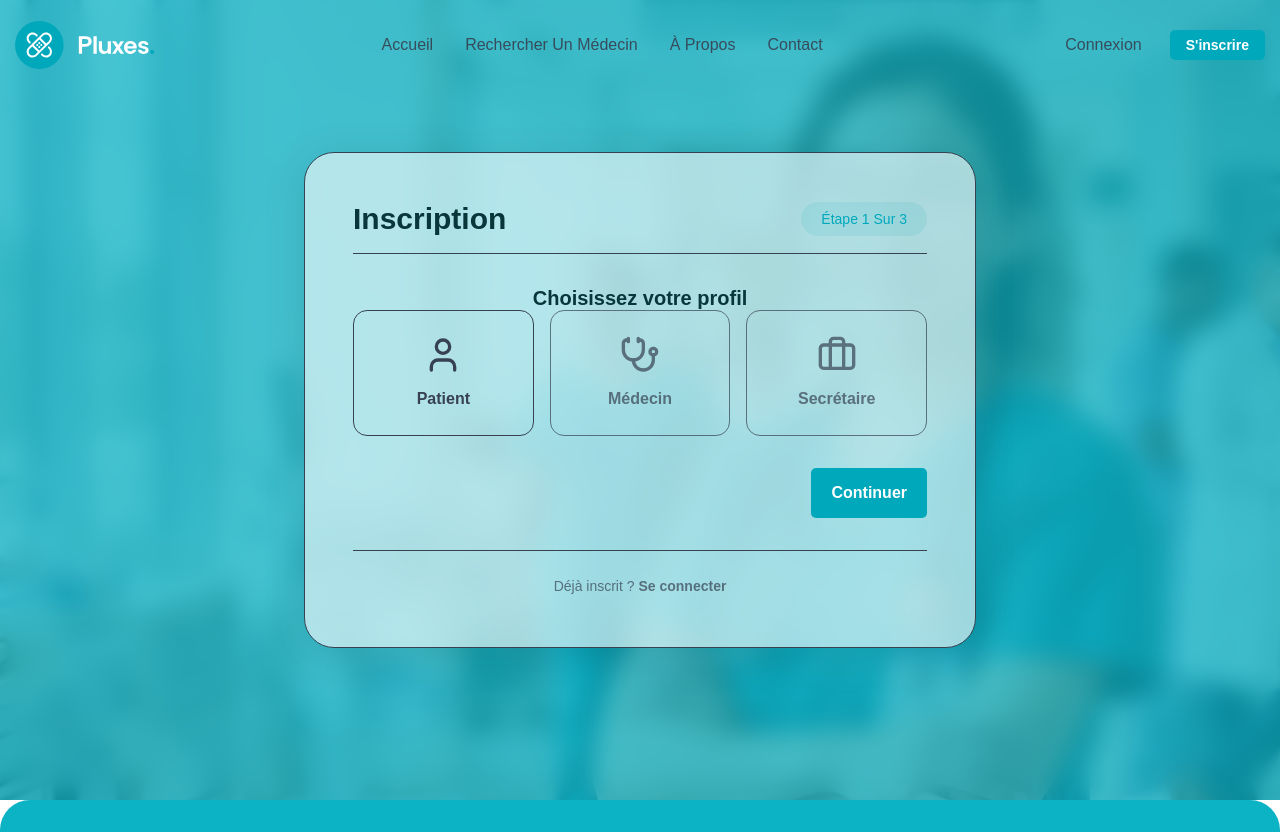
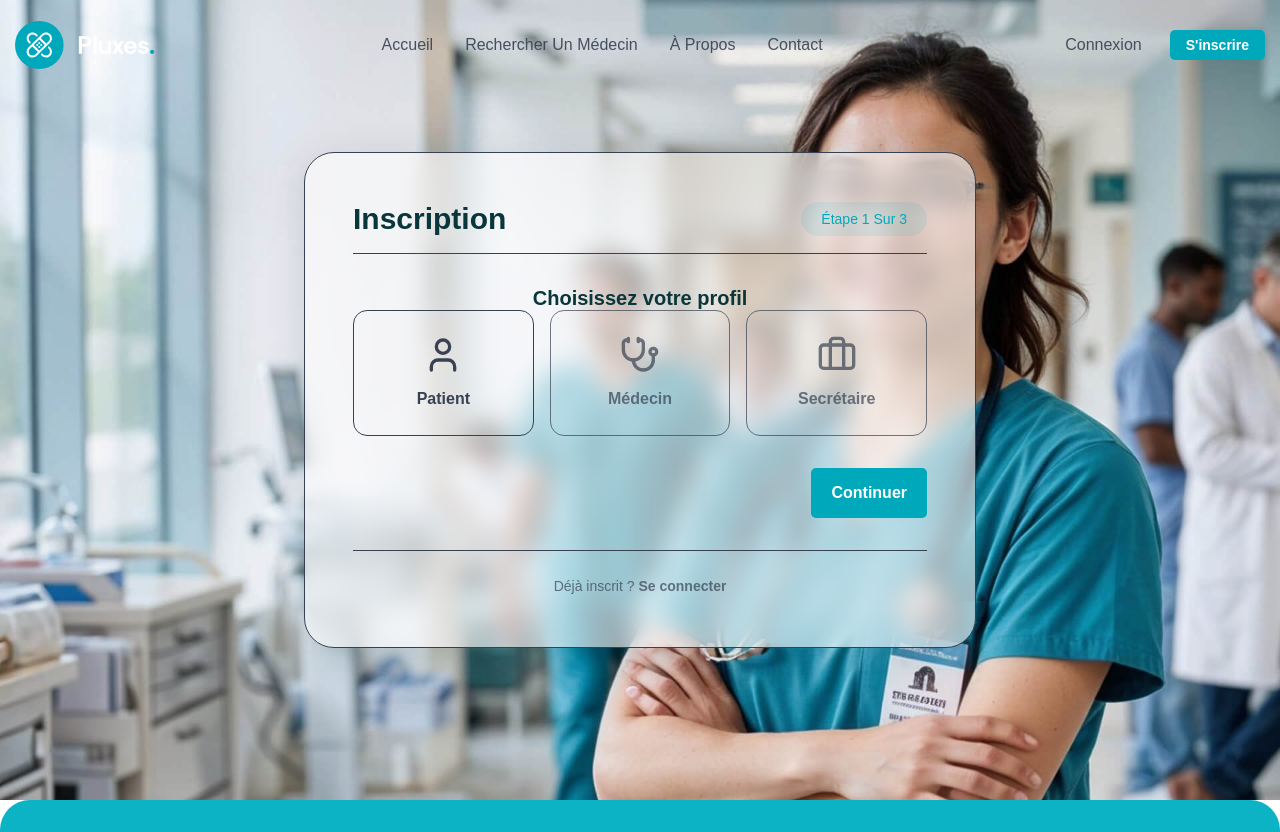
Before and after one commit to iouatt225/MEDIRDV, a Next.js app in the folder apps/web/: page /inscription in a window 1280 px wide. Shown: the top 832 px of the page. Built offline with nearby package versions, Linux system fonts and the light colour scheme; a web font is replaced by a local one.

Commit message:
style: remove background overlay on auth pages to show full background image

```diff
--- a/apps/web/app/(auth)/connexion/page.tsx
+++ b/apps/web/app/(auth)/connexion/page.tsx
@@ -86,10 +86,9 @@ function ConnexionForm() {
 
   return (
     <div
-      className="min-h-screen flex items-center justify-center bg-brand-light bg-cover bg-center bg-no-repeat relative px-4 py-12"
+      className="min-h-screen flex items-center justify-center bg-cover bg-center bg-no-repeat relative px-4 py-12"
       style={{ backgroundImage: "url('/images/hero-bg-image.jpg')" }}
     >
-      <div className="absolute inset-0 bg-brand-light/75 backdrop-blur-md" />
 
       <Card
         hoverable={false}
--- a/apps/web/app/(auth)/inscription/page.tsx
+++ b/apps/web/app/(auth)/inscription/page.tsx
@@ -210,10 +210,9 @@ export default function InscriptionPage() {
 
   return (
     <div
-      className="min-h-screen flex items-center justify-center bg-brand-light bg-cover bg-center bg-no-repeat relative px-4 py-12"
+      className="min-h-screen flex items-center justify-center bg-cover bg-center bg-no-repeat relative px-4 py-12"
       style={{ backgroundImage: "url('/images/hero-bg-image.jpg')" }}
     >
-      <div className="absolute inset-0 bg-brand-light/75 backdrop-blur-md" />
 
       <Card
         hoverable={false}
```
